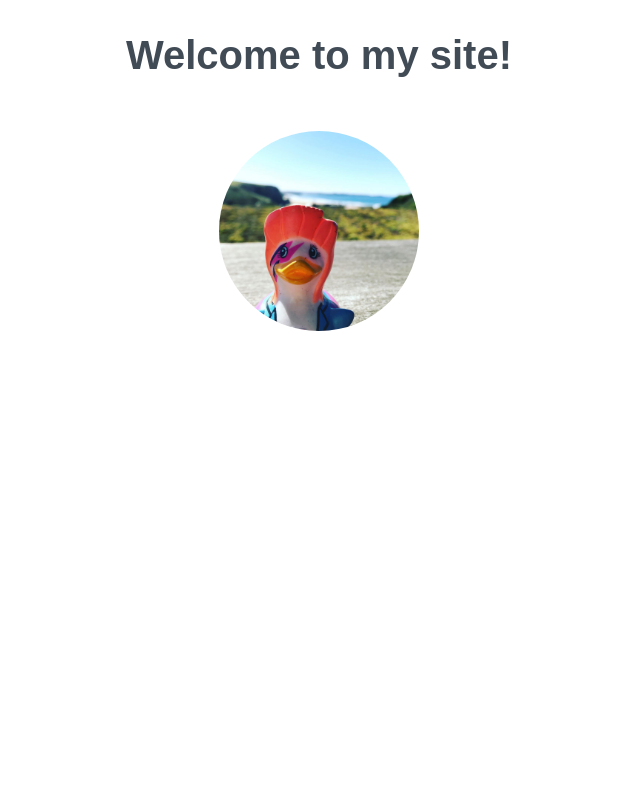
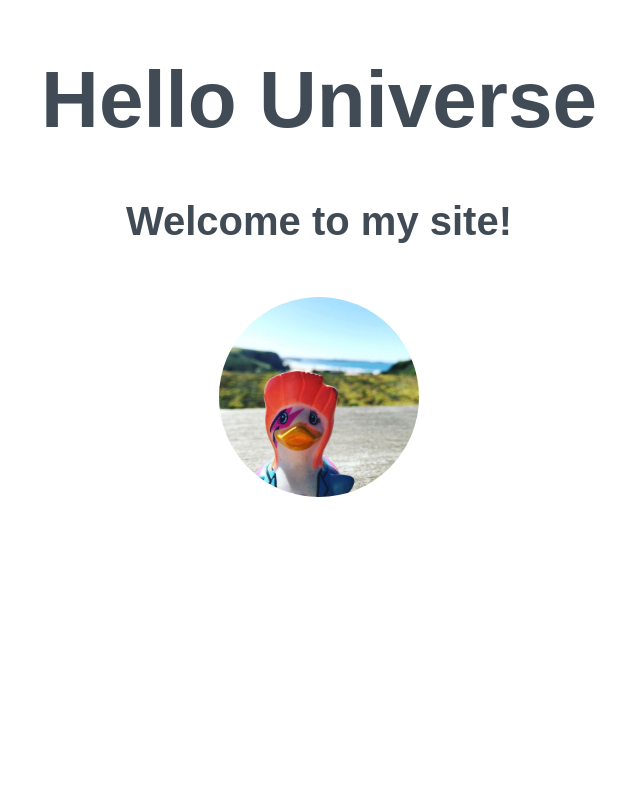
Before and after one commit to cvmulia/The-Duck-Master, a plain HTML site: page index.html in a window 1280 px wide. Shown: the top 800 px of the page, without its empty margins (321-961 px from the left). Drawn offline with Linux system fonts and the light colour scheme.

Commit message:
Update index.html

```diff
--- a/index.html
+++ b/index.html
@@ -7,6 +7,7 @@
 
 <body>
   <div>
+  <h1>Hello Universe</h1>
   <h2>Welcome to my site!</h2>
   <img src="./duck.jpg" alt="A local image" width="200px">
 </div>
```
